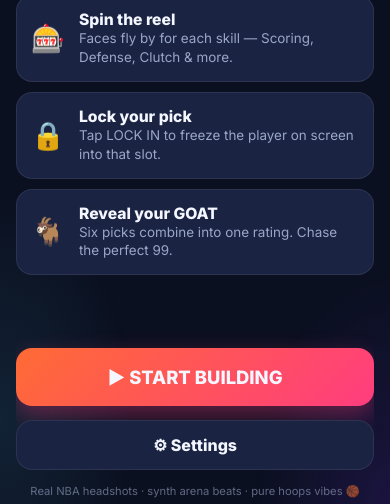
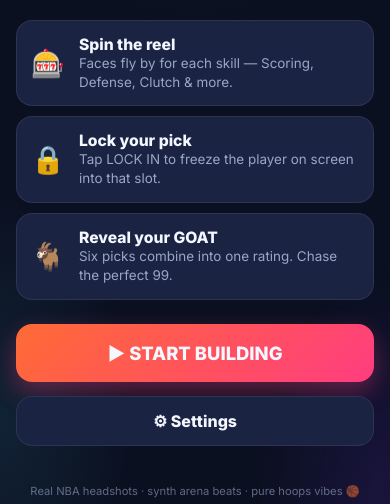
Before and after one commit to Royc4515/build-your-goat, a plain HTML site: page index.html in a window 390 px wide. Shown: the part 340-844 px from the top of the page. Drawn offline with Linux system fonts and the light colour scheme.

Commit message:
fix: auto-scale screens to fit any viewport (no scroll, no cut-off)
Intro/result/settings now scale down to fit the visible area on any device
(14" laptops with browser chrome, small phones, mobile address bars). The
play/reveal screens fill via flexbox as before. Re-fits on resize and
orientation change.

- Add js/ui/fit.js; main.js fits the active content screen after each render.
- Measure true content height (neutralize flex compression) and subtract the
  app's padding so nothing clips.
- Entrance animation fades opacity only — animating transform was overriding
  the inline fit scale.
- Centre content screens vertically; drop per-screen internal scrolling.

```diff
--- a/css/styles.css
+++ b/css/styles.css
@@ -114,6 +114,9 @@ body {
   padding: 6px max(16px, env(safe-area-inset-left)) 10px max(16px, env(safe-area-inset-right));
   display: flex;
   flex-direction: column;
+  /* Centre content screens vertically when there's spare height; the play
+     screen is flex:1 and fills regardless. */
+  justify-content: center;
 }
 .footer {
   text-align: center;
@@ -135,17 +138,15 @@ body {
   min-height: 0;
   display: flex;
   flex-direction: column;
-  /* Safety net: a screen scrolls within itself rather than ever growing the
-     page. The game screens are sized to fit, so this only engages for the
-     settings list on very short windows. */
-  overflow-y: auto;
-  scrollbar-width: thin;
-  animation: rise 0.4s cubic-bezier(0.2, 0.8, 0.2, 1) both;
+  /* Screens are auto-scaled to fit by js/ui/fit.js, so they never need to
+     scroll. The scale is applied as an inline transform at runtime — so the
+     entrance animation must NOT touch `transform` (a CSS animation overrides
+     inline styles and would clobber the fit scale); fade opacity only. */
+  animation: rise 0.4s ease both;
 }
 @keyframes rise {
   from {
     opacity: 0;
-    transform: translateY(14px);
   }
 }
 
--- a/js/main.js
+++ b/js/main.js
@@ -9,6 +9,7 @@ import { mountPlayRound, mountReveal } from './ui/playScreen.js';
 import { mountPauseMenu } from './ui/pauseMenu.js';
 import { createInitialState, startGame, lockPick, advanceAfterReveal, reset, openSettings } from './core/state.js';
 import { toggleMute, music, applyAudioSettings } from './ui/sound.js';
+import { fitScreen } from './ui/fit.js';
 import { preloadHeadshots } from './data/players.js';
 import { getSettings, onSettingsChange } from './core/settings.js';
 
@@ -91,6 +92,14 @@ function resumeGame() {
   }
   paused = false;
   mountPlaying();
+  fitActiveScreen();
+}
+
+/** Scale the freshly-rendered content screen to fit the viewport (no scroll).
+ *  The play screen is excluded — it already fills the height via flexbox. */
+function fitActiveScreen() {
+  const screen = root.querySelector('.screen');
+  fitScreen(screen && !screen.classList.contains('play') ? screen : null);
 }
 
 function render() {
@@ -120,6 +129,7 @@ function render() {
     default:
       throw new Error(`Unknown phase: ${state.phase}`);
   }
+  fitActiveScreen();
 }
 
 function wireMuteButton() {
--- /dev/null
+++ b/js/ui/fit.js
@@ -0,0 +1,46 @@
+// Guarantees a content screen (intro / result / settings) fits the visible app
+// area with no scroll, on any device. If its natural content is taller than the
+// available height, it's scaled down just enough to fit (never up). Re-runs on
+// resize / orientation change and when the mobile address bar shows or hides.
+// The play screen is excluded — it fills the height via flexbox already.
+
+let current = null;
+
+function apply() {
+  const el = current;
+  if (!el || !el.isConnected || !el.parentElement) return;
+
+  // Neutralize the flex constraint and any prior scale so we measure the TRUE
+  // content height. (A flex:1 column would otherwise compress its children to
+  // its own box and hide the overflow, defeating the measurement.)
+  el.style.transform = 'none';
+  el.style.flex = 'none';
+  el.style.height = 'auto';
+
+  // Available = the parent's content box (clientHeight includes padding, so
+  // subtract it) minus a 1px guard against sub-pixel clipping.
+  const frame = el.parentElement;
+  const cs = getComputedStyle(frame);
+  const padY = parseFloat(cs.paddingTop) + parseFloat(cs.paddingBottom);
+  const available = frame.clientHeight - padY - 1;
+  const natural = el.offsetHeight;
+
+  if (natural > available) {
+    el.style.transformOrigin = 'top center';
+    el.style.transform = `scale(${available / natural})`;
+  }
+}
+
+/** Track and immediately fit a screen element. Pass null to stop tracking. */
+export function fitScreen(el) {
+  current = el || null;
+  apply();
+}
+
+let raf = 0;
+const reflow = () => {
+  cancelAnimationFrame(raf);
+  raf = requestAnimationFrame(apply);
+};
+window.addEventListener('resize', reflow);
+window.addEventListener('orientationchange', reflow);
```
